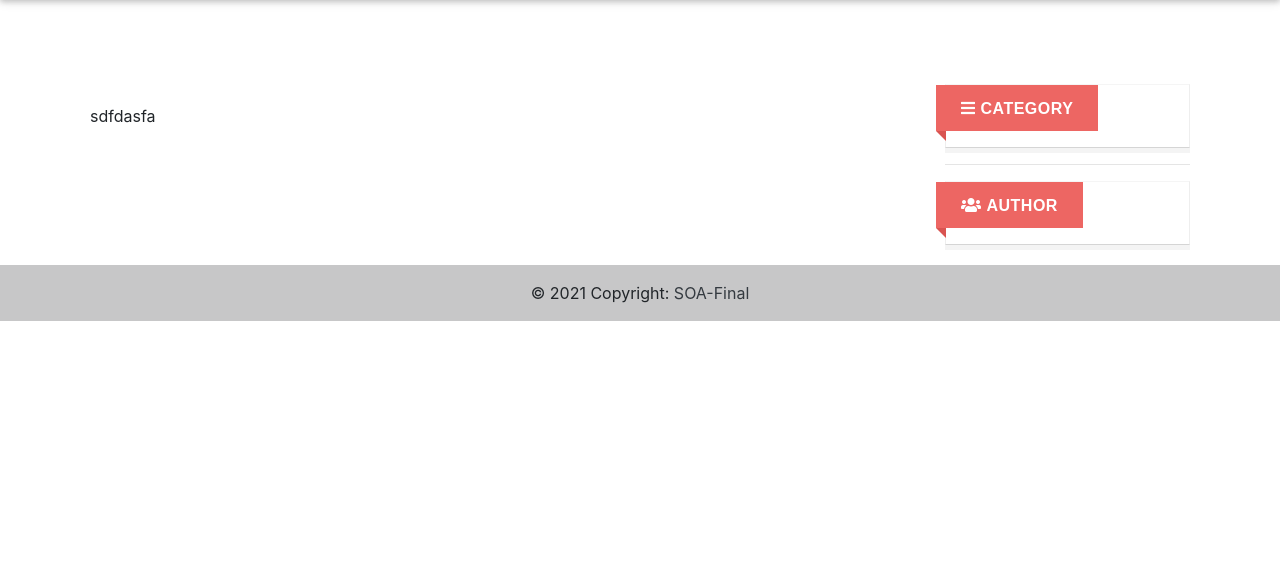
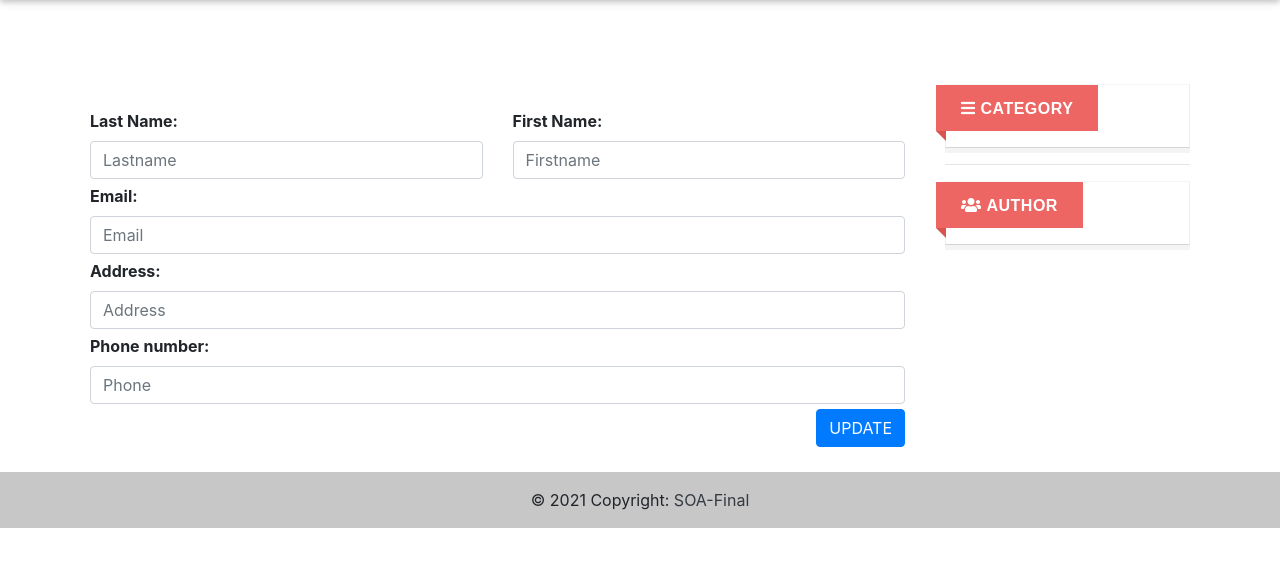
Before and after one commit to khailq28/soa_final, a Flask app: page /my-info in a window 1280 px wide. Shown: the part 76-643 px from the top of the page. Run offline with Flask 2, Linux system fonts and the light colour scheme; the visitor is signed in with stand-in values (Sample User, id 1); data comes from the database, SQL or seed files in the repository; data that the repository does not hold is empty; some libraries are stand-ins or nearby versions.

Commit message:
#210327: [My info] create layout my-info.html

```diff
--- a/templates/client/my-info.html
+++ b/templates/client/my-info.html
@@ -19,7 +19,42 @@
     </nav>
 </div>
 <div id="list-book">
-    sdfdasfa
+    <form id="form-update">
+        <div class="row" style="margin-top: 5px; margin-bottom: 5px;">
+            <div class="col-md-6">
+                <label><b>Last Name:</b></label>
+                <input type="text" class="form-control" placeholder="Lastname" name="lastname">
+            </div>
+            <div class="col-md-6">
+                <label><b>First Name:</b></label>
+                <input type="text" class="form-control" placeholder="Firstname" name="firstname">
+            </div>
+        </div>
+        <div class="row" style="margin-top: 5px; margin-bottom: 5px;">
+            <div class="col-md-12">
+                <label><b>Email:</b></label>
+                <input type="email" class="form-control" placeholder="Email" id="email" name="email">
+            </div>
+        </div>
+        <div class="row" style="margin-top: 5px; margin-bottom: 5px;">
+            <div class="col-md-12">
+                <label><b>Address:</b></label>
+                <input type="text" class="form-control" placeholder="Address" id="address" name="address">
+            </div>
+        </div>
+        <div class="row" style="margin-top: 5px; margin-bottom: 5px;">
+            <div class="col-md-12">
+                <label><b>Phone number:</b></label>
+                <input type="text" class="form-control" placeholder="Phone" id="phone" name="phone">
+            </div>
+        </div>
+        <div class="row" style="margin-top: 5px; margin-bottom: 5px;">
+            <div class="col-md-12">
+                <input class="btn btn-primary" type="submit" value="UPDATE" style="cursor: pointer; float: right;">
+            </div>
+        </div>
+
+    </form>
 </div>
 {% endblock %}
 {% block script %}
```
